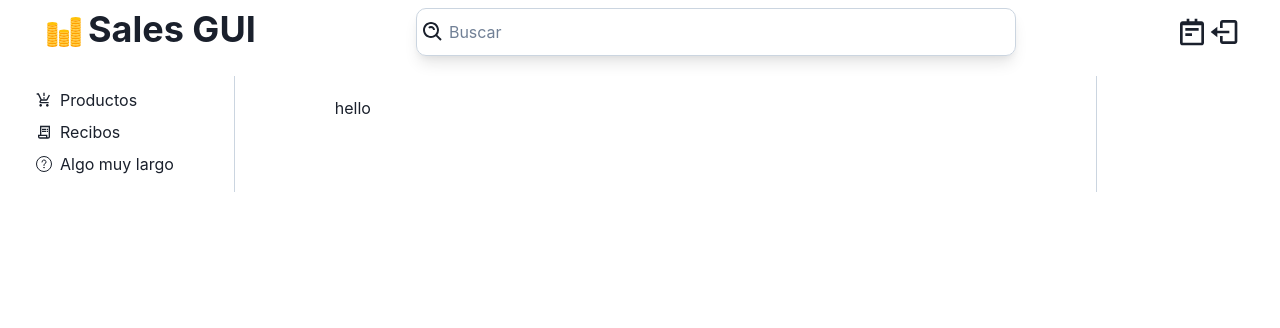
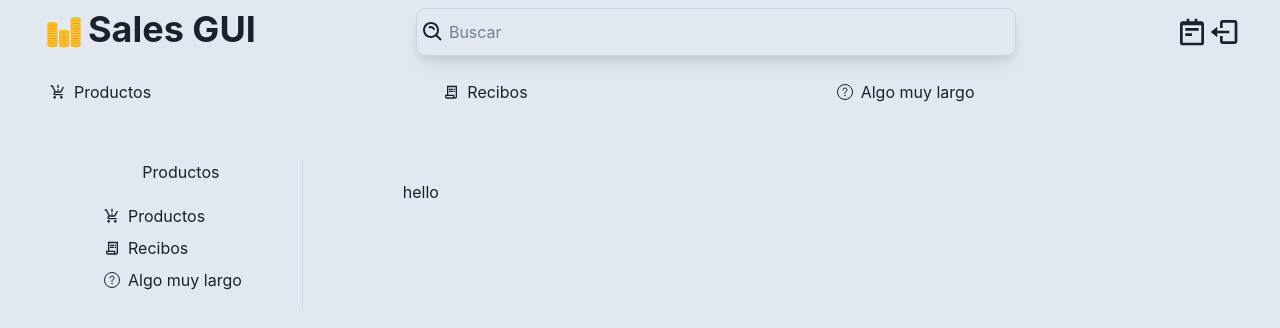
Before and after one commit to ChrisPoul/sales-gui, a React (Create React App) app: page / in a window 1280 px wide. Shown: the top 328 px of the page. Built offline with nearby package versions, Linux system fonts and the light colour scheme.

Commit message:
Changed the look

```diff
--- a/src/App.jsx
+++ b/src/App.jsx
@@ -11,11 +11,15 @@ import { NavBar } from "./components/NavBar";
 
 export function App() {
   return (
-    <>
+    <Box
+      backgroundColor="gray.200"
+      minHeight="100vh"
+    >
       <NavBar />
       <HStack
         spacing={5}
-        padding={3}
+        paddingX={20}
+        paddingY={10}
         align="stretch"
         divider={<StackDivider borderColor='gray.300' />}
       >
@@ -28,10 +32,7 @@ export function App() {
             <Route path="addProduct" element={<AddProduct />} />
           </Routes>
         </Box>
-        <Box width="20%">
-
-        </Box>
       </HStack>
-    </>
+    </Box>
   );
 }
--- /dev/null
+++ b/src/components/Menu.jsx
@@ -0,0 +1,40 @@
+import {
+    Box, Flex, Link, Icon
+} from "@chakra-ui/react"
+import { MdOutlineReceiptLong, MdProductionQuantityLimits } from "react-icons/md"
+import { Link as ReachLink } from "react-router-dom"
+
+export function Menu() {
+    return (
+        <Flex
+            paddingX={50}
+            paddingY={4}
+            justifyContent="space-between"
+        >
+            {Section("Productos", "/products", MdProductionQuantityLimits)}
+            {Section("Recibos", "#", MdOutlineReceiptLong)}
+            {Section("Algo muy largo ", "#")}
+        </Flex>
+    )
+}
+
+function Section(title, url, sectionIcon) {
+    return (
+        <Link
+            key={title}
+            display="flex"
+            textAlign="left"
+            as={ReachLink}
+            to={url}
+            width="100%"
+            whiteSpace="nowrap"
+            alignItems="center"
+            _hover={{
+                textDecoration: "none"
+            }}
+        >
+            <Icon as={sectionIcon} />
+            <Box marginLeft={2} color="gray.800">{title}</Box>
+        </Link>
+    )
+}
--- a/src/components/NavBar.jsx
+++ b/src/components/NavBar.jsx
@@ -1,9 +1,11 @@
 import { Flex, Heading, Icon, Input } from "@chakra-ui/react";
 import { FcSalesPerformance } from "react-icons/fc"
 import { BiSearchAlt, BiLogOut, BiNotepad } from "react-icons/bi"
+import { Menu } from "./Menu"
 
 export function NavBar() {
     return (
+        <>
             <Flex justifyContent="space-between" paddingX={10} paddingY={2}>
                 <Flex>
                     <Icon as={FcSalesPerformance} boxSize={10} margin={1} />
@@ -32,5 +34,7 @@ export function NavBar() {
                     <Icon as={BiLogOut} boxSize={8} />
                 </Flex>
             </Flex>
+            <Menu />
+        </>
     )
 }
--- a/src/components/ProductList.jsx
+++ b/src/components/ProductList.jsx
@@ -24,18 +24,18 @@ export function ProductList() {
                     <Button>Añadir Producto</Button>
                 </Link>
             </Flex>
-            <section>
+            <Box bgColor="white" borderRadius="lg">
                 {products.map(product => (
                     ProductListItem(product)
                 ))}
-            </section>
+            </Box>
         </>
     )
 }
 
 export function ProductListItem(product) {
     return (
-        <Box key={product.id} bg="gray.100" padding={2} margin={4} borderRadius="lg">
+        <Box key={product.id} padding={6} shadow="base">
             <Flex>
                 <Flex align="center">
                     <Box>{product.name}</Box>
--- a/src/components/SideBar.jsx
+++ b/src/components/SideBar.jsx
@@ -1,11 +1,12 @@
 import {
-    Box, VStack, Link, Icon
+    Box, VStack, Flex, Icon
 } from "@chakra-ui/react"
 import { MdOutlineReceiptLong, MdProductionQuantityLimits } from "react-icons/md"
-import { Link as ReachLink } from "react-router-dom"
 
 export function SideBar() {
     return (
+        <VStack>
+            <h1>Productos</h1>
             <VStack
                 paddingLeft={6}
                 paddingTop={3}
@@ -18,17 +19,16 @@ export function SideBar() {
                 {Section("Recibos", "#", MdOutlineReceiptLong)}
                 {Section("Algo muy largo ", "#")}
             </VStack>
+        </VStack>
     )
 }
 
 function Section(title, url, sectionIcon) {
     return (
-        <Link
+        <Flex
             key={title}
             display="flex"
             textAlign="left"
-            as={ReachLink}
-            to={url}
             width="100%"
             whiteSpace="nowrap"
             alignItems="center"
@@ -38,6 +38,6 @@ function Section(title, url, sectionIcon) {
         >
             <Icon as={sectionIcon} />
             <Box marginLeft={2} color="gray.800">{title}</Box>
-        </Link>
+        </Flex>
     )
 }
```
Lines whose indentation alone changed are shown as unchanged.
